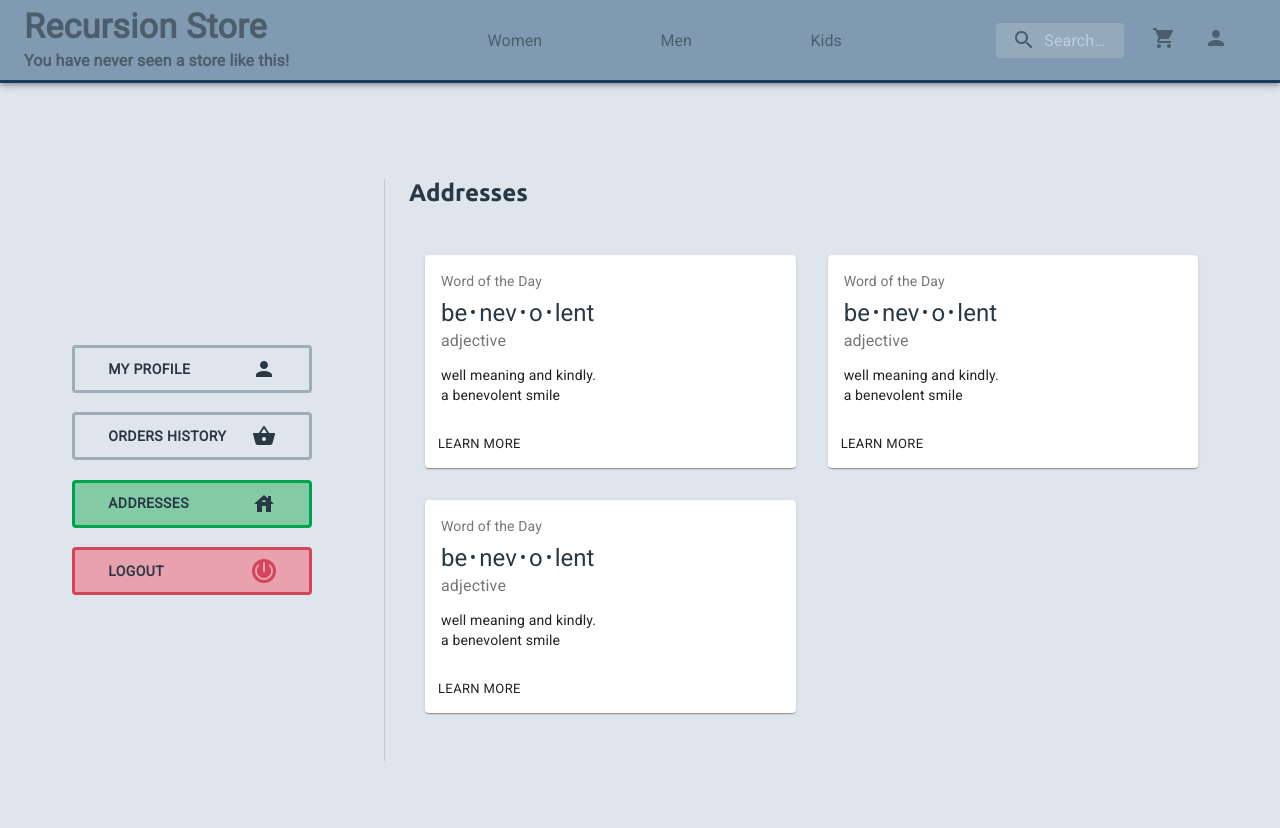
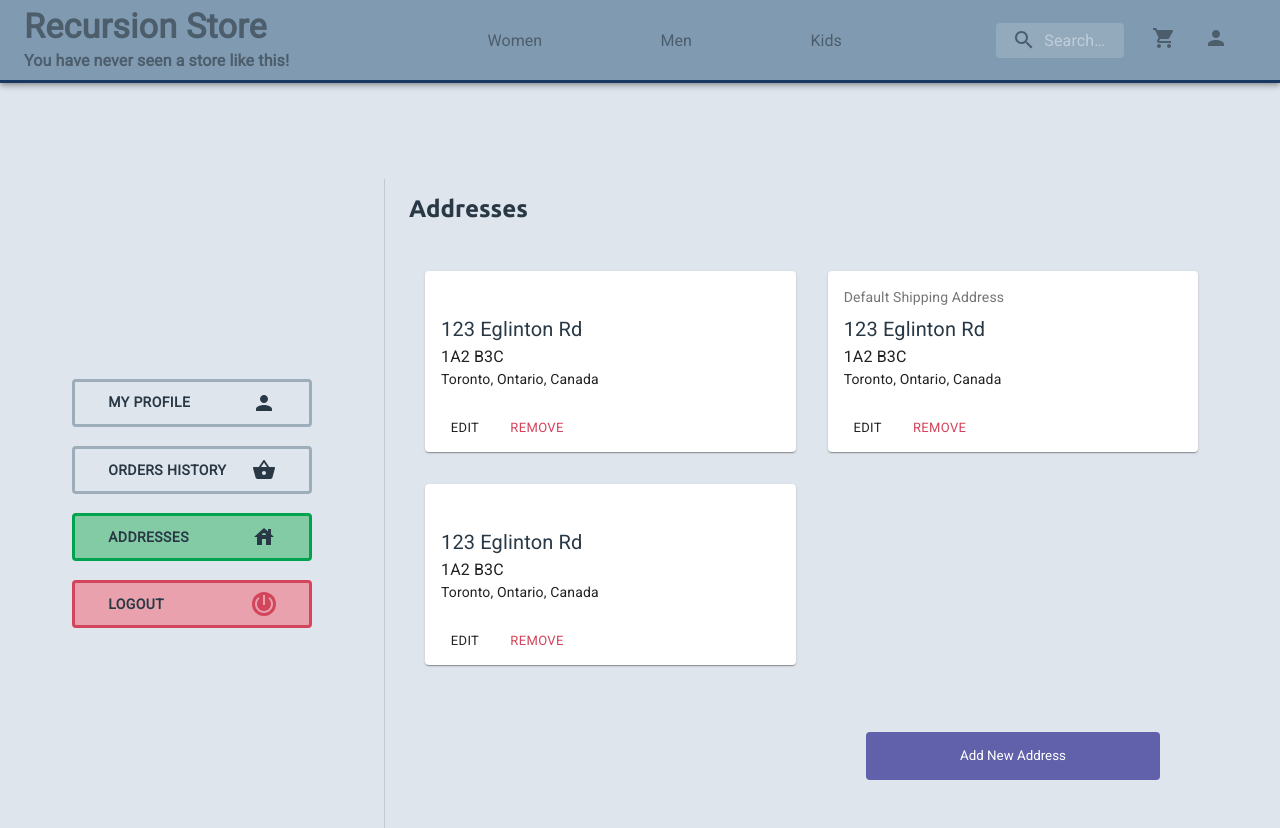
Before and after one commit to tiago-web/Recursion-Store, a React (Create React App) app in the folder web/: page /user/addresses in a window 1280 px wide. Before the commit the page ends 800 px from the top, so only its background shows below. Built offline with nearby package versions, Linux system fonts and the light colour scheme.

Commit message:
Finish design of Addresses and Address components

```diff
--- a/web/src/MockData/userAddresses.ts
+++ b/web/src/MockData/userAddresses.ts
@@ -1,6 +1,13 @@
 import { TUserAddress } from '../pages/User/Addresses/Address';
 
 const userAddresses: TUserAddress[] = [
+  {
+    address: '123 Eglinton Rd',
+    country: 'Canada',
+    state: 'Ontario',
+    city: 'Toronto',
+    postalCode: '1A2 B3C',
+  },
   {
     address: '123 Eglinton Rd',
     country: 'Canada',
@@ -16,13 +23,6 @@ const userAddresses: TUserAddress[] = [
     city: 'Toronto',
     postalCode: '1A2 B3C',
   },
-  {
-    address: '123 Eglinton Rd',
-    country: 'Canada',
-    state: 'Ontario',
-    city: 'Toronto',
-    postalCode: '1A2 B3C',
-  },
 ];
 
 export default userAddresses;
--- a/web/src/pages/User/Addresses/Address/index.tsx
+++ b/web/src/pages/User/Addresses/Address/index.tsx
@@ -1,4 +1,5 @@
 import React from 'react';
+import { Link } from 'react-router-dom';
 import {
   Card,
   CardContent,
@@ -24,7 +25,6 @@ type AddressProps = {
 
 const Address: React.FC<AddressProps> = ({ address }) => {
   const classes = useStyles();
-  const bull = <span className={classes.bullet}>•</span>;
 
   return (
     <Grid xs={12} sm={6} className={classes.addressesGrid}>
@@ -35,21 +35,23 @@ const Address: React.FC<AddressProps> = ({ address }) => {
             color="textSecondary"
             gutterBottom
           >
-            Word of the Day
+            {address.main ? 'Default Shipping Address' : <br />}
           </Typography>
-          <Typography variant="h5" component="h2">
-            be{bull}nev{bull}o{bull}lent
-          </Typography>
-          <Typography className={classes.pos} color="textSecondary">
-            adjective
+          <Typography variant="h6">{address.address}</Typography>
+          <Typography variant="body1" component="p">
+            {address.postalCode}
           </Typography>
           <Typography variant="body2" component="p">
-            well meaning and kindly.
-            <br />a benevolent smile
+            {address.city}, {address.state}, {address.country}
           </Typography>
         </CardContent>
         <CardActions>
-          <Button size="small">Learn More</Button>
+          <Link to="/user/addresses">
+            <Button size="small">Edit</Button>
+          </Link>
+          <Button size="small" className={classes.red}>
+            Remove
+          </Button>
         </CardActions>
       </Card>
     </Grid>
--- a/web/src/pages/User/Addresses/Address/styles.ts
+++ b/web/src/pages/User/Addresses/Address/styles.ts
@@ -1,23 +1,41 @@
 import { makeStyles, createStyles, Theme } from '@material-ui/core/styles';
+import styled from 'styled-components';
+import { shade } from 'polished';
+import Button from '../../../../components/Button';
+
+export const PurpleSolidButton = styled(Button)`
+  background-color: #6060ab;
+  color: white;
+  width: 18.4rem;
+  &:hover {
+    background: ${shade(0.2, '#5454A0')};
+  }
+`;
+
+// export const RedOutlinedButton = styled(Button)`
+//   background-color: transparent;
+//   border: 2px solid var(--menu-logout-border-btn-bg);
+//   color: var(--menu-logout-border-btn-bg);
+//   width: 18.4rem;
+//   &:hover {
+//     background: ${shade(0.1, 'var(--menu-logout-border-btn-bg)')};
+//     color: ${shade(0, '#FFFFFF')};
+//   }
+// `;
 
 export const useStyles = makeStyles((theme: Theme) =>
   createStyles({
     root: {
       minWidth: 275,
     },
-    bullet: {
-      display: 'inline-block',
-      margin: '0 2px',
-      transform: 'scale(0.8)',
-    },
     title: {
       fontSize: 14,
-    },
-    pos: {
-      marginBottom: 12,
     },
     addressesGrid: {
       padding: theme.spacing(2, 2),
     },
+    red: {
+      color: '#d3455b',
+    },
   }),
 );
--- a/web/src/pages/User/Addresses/index.tsx
+++ b/web/src/pages/User/Addresses/index.tsx
@@ -1,23 +1,35 @@
 import React from 'react';
 import { Grid } from '@material-ui/core';
-import { useStyles } from './styles';
+import { Link } from 'react-router-dom';
 import UserLayout from '../components/UserLayout';
 import Address from './Address';
 import userAddresses from '../../../MockData/userAddresses';
+import { useStyles, PurpleSolidButton } from './styles';
 import api from '../../../services/api';
 
 const PreviousOrders: React.FC = () => {
   const classes = useStyles();
   return (
     <UserLayout addressesActive>
-      <Grid container direction="column">
-        <Grid item className={classes.root}>
+      <Grid container direction="row" className={classes.root}>
+        <Grid item className={classes.container}>
           <h2>Addresses</h2>
         </Grid>
-        <Grid container item className={classes.root}>
+        <Grid container item className={classes.container}>
           {userAddresses.map(address => (
             <Address key={address.postalCode} address={address} />
           ))}
+        </Grid>
+        <Grid item>&nbsp;</Grid>
+        <Grid container item className={classes.container} alignItems="center">
+          <Grid xs={12} sm={6}>
+            &nbsp;
+          </Grid>
+          <Grid container xs={12} sm={6} justify="center">
+            <Link to="/user/addresses">
+              <PurpleSolidButton>Add New Address</PurpleSolidButton>
+            </Link>
+          </Grid>
         </Grid>
       </Grid>
     </UserLayout>
--- a/web/src/pages/User/Addresses/styles.ts
+++ b/web/src/pages/User/Addresses/styles.ts
@@ -1,9 +1,23 @@
 import { makeStyles, createStyles, Theme } from '@material-ui/core/styles';
+import styled from 'styled-components';
+import { shade } from 'polished';
+import Button from '../../../components/Button';
+
+export const PurpleSolidButton = styled(Button)`
+  background-color: #6060ab;
+  color: white;
+  width: 18.4rem;
+  &:hover {
+    background: ${shade(0.2, '#5454A0')};
+  }
+`;
 
 export const useStyles = makeStyles((theme: Theme) =>
   createStyles({
     root: {
-      flexGrow: 1,
+      padding: theme.spacing(2, 0),
+    },
+    container: {
       padding: theme.spacing(0, 3, 4),
     },
   }),
```
